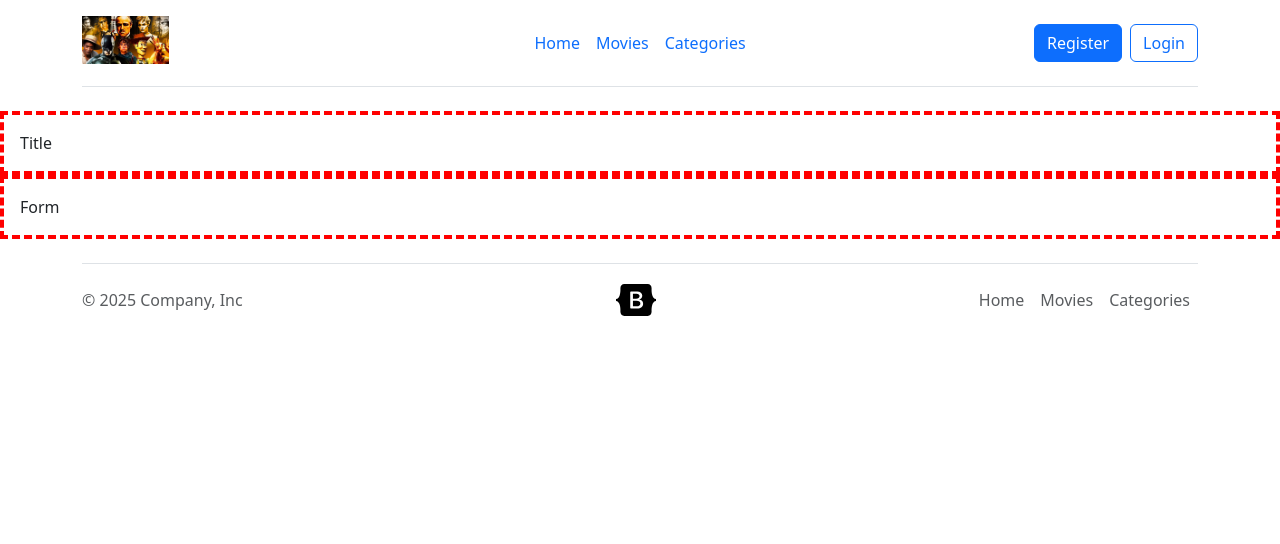
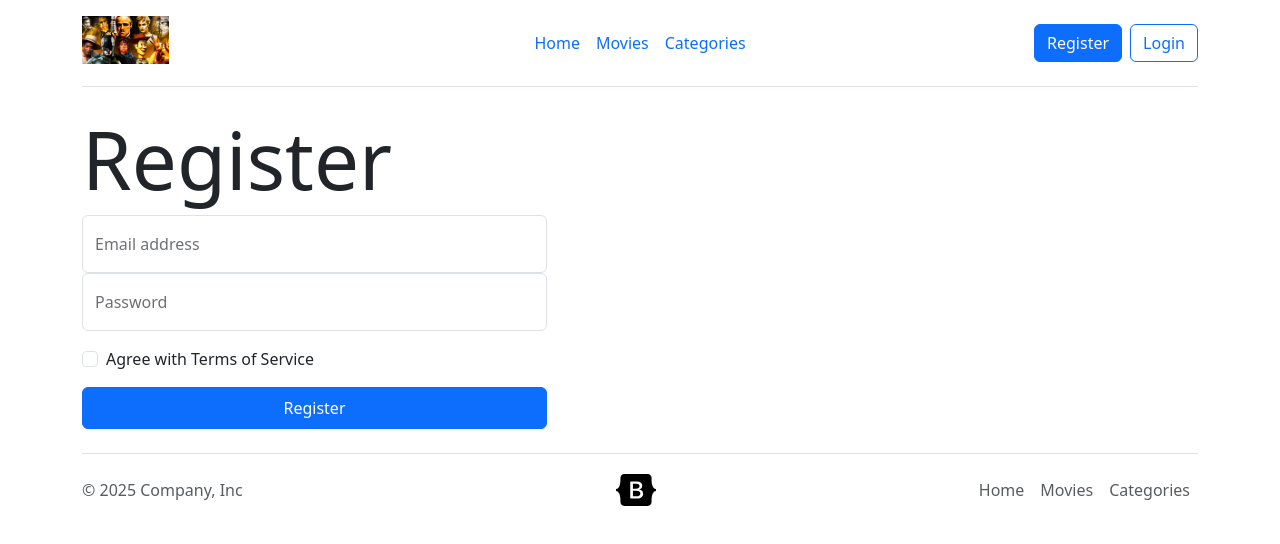
Before and after one commit to front-end-by-rimantas/54-grupe-final, a React (Vite) app in the folder client/: page /register in a window 1280 px wide. Shown: the top 544 px of the page. Built offline with nearby package versions, Linux system fonts and the light colour scheme.

Commit message:
Register form WIP

```diff
--- /dev/null
+++ b/client/src/components/form/LoginForm.jsx
@@ -0,0 +1,7 @@
+export function LoginForm() {
+    return (
+        <form className="col-12 col-md-10 col-lg-6 col-xl-5 col-xxl-4">
+            LOGIN FORM
+        </form>
+    );
+}
--- /dev/null
+++ b/client/src/components/form/RegisterForm.jsx
@@ -0,0 +1,19 @@
+export function RegisterForm() {
+    return (
+        <form className="col-12 col-md-10 col-lg-6 col-xl-5 col-xxl-4">
+            <div className="form-floating">
+                <input id="email" type="email" className="form-control" placeholder="name@example.com" required />
+                <label htmlFor="email">Email address</label>
+            </div>
+            <div className="form-floating">
+                <input id="password" type="password" className="form-control" placeholder="Password" required />
+                <label htmlFor="password">Password</label>
+            </div>
+            <div className="form-check text-start my-3">
+                <input className="form-check-input" type="checkbox" value="tos" id="tos" required />
+                <label className="form-check-label" htmlFor="tos">Agree with Terms of Service</label>
+            </div>
+            <button className="btn btn-primary w-100 py-2" type="submit">Register</button>
+        </form>
+    );
+}
--- a/client/src/pages/PageLogin.jsx
+++ b/client/src/pages/PageLogin.jsx
@@ -1,10 +1,11 @@
-import { Placeholder } from "../components/placeholder/placeholder";
+import { LoginForm } from "../components/form/LoginForm";
+import { PageTitle } from "../components/page-title/PageTitle";
 
 export function PageLogin() {
     return (
-        <>
-            <Placeholder text="Title" />
-            <Placeholder text="Form" />
-        </>
+        <div className="container">
+            <PageTitle title="Login" />
+            <LoginForm />
+        </div>
     )
 }
--- a/client/src/pages/PageRegister.jsx
+++ b/client/src/pages/PageRegister.jsx
@@ -1,10 +1,11 @@
-import { Placeholder } from "../components/placeholder/placeholder";
+import { RegisterForm } from "../components/form/RegisterForm";
+import { PageTitle } from "../components/page-title/PageTitle";
 
 export function PageRegister() {
     return (
-        <>
-            <Placeholder text="Title" />
-            <Placeholder text="Form" />
-        </>
+        <div className="container">
+            <PageTitle title="Register" />
+            <RegisterForm />
+        </div>
     )
 }
```
